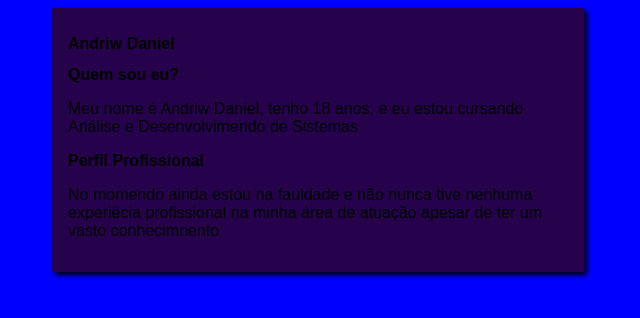
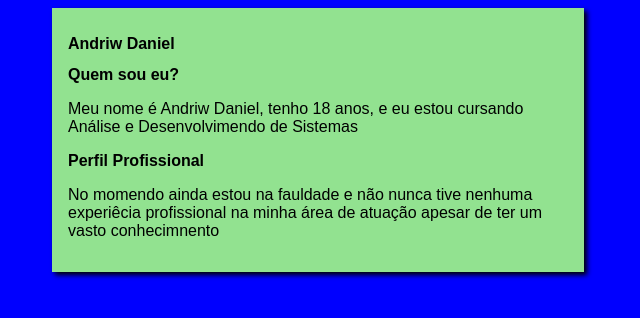
Before and after one commit to AndriwDaniel/Site, a plain HTML site: page index.html in a window 1280 px wide. Shown: the whole page, without its empty margins (322-962 px from the left). Drawn offline with Linux system fonts and the light colour scheme.

Commit message:
alteração de cor

```diff
--- a/estilos/style.css
+++ b/estilos/style.css
@@ -8,7 +8,7 @@ body {
 }
 
 main {
-    background-color: rgb(38, 2, 76);
+    background-color: rgb(146, 226, 144);
     width: 500px;
     margin: auto;
     padding: 16px;
```
